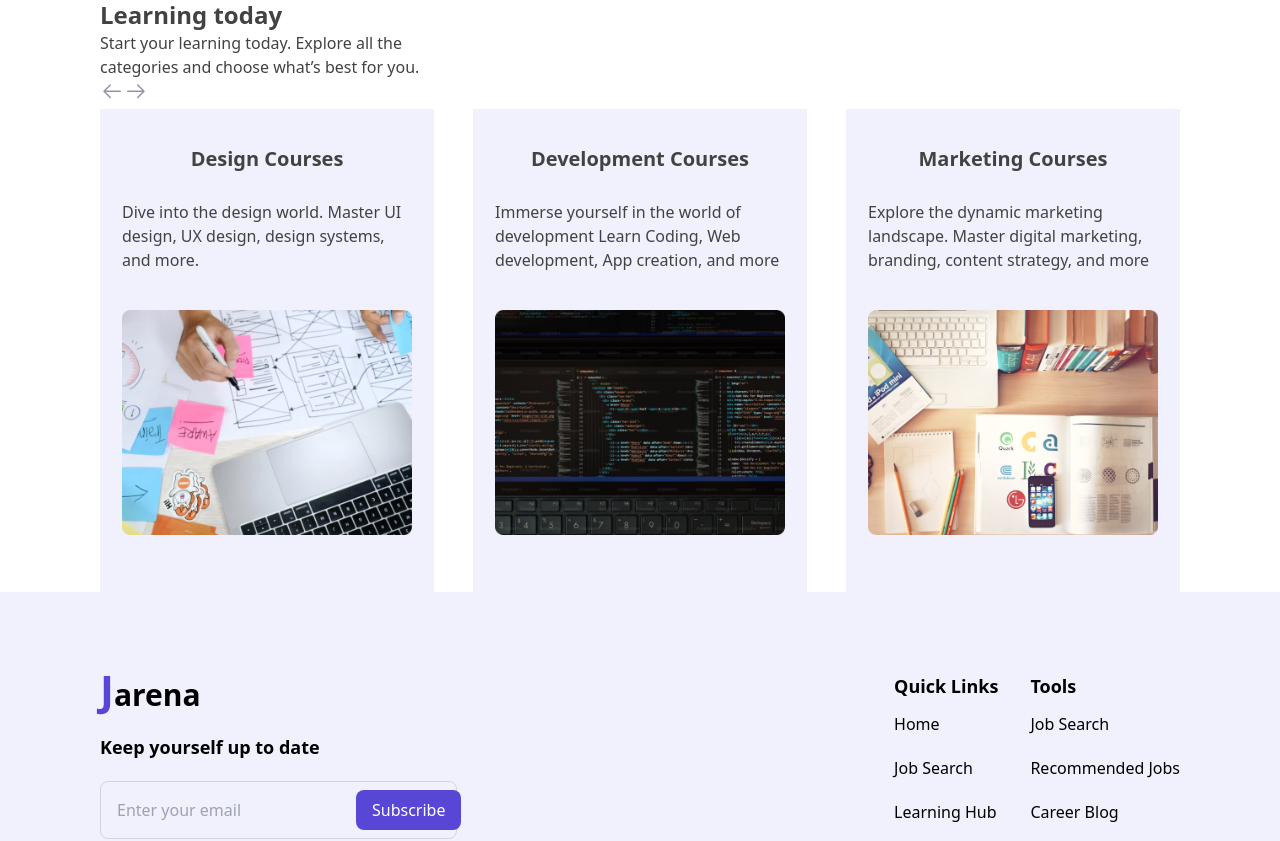
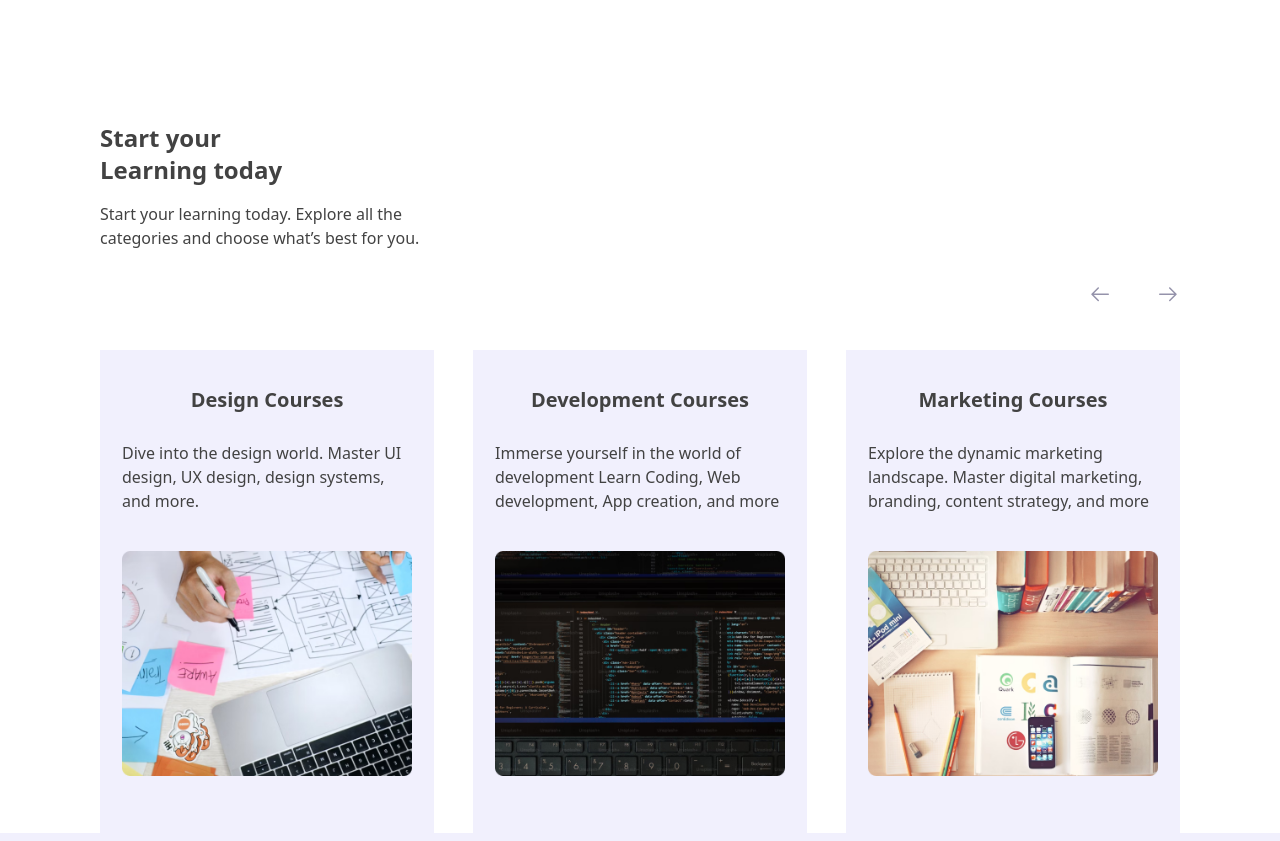
Before and after one commit to SamsonI95/Jarena, a React (Vite) app: page /learning-hub in a window 1280 px wide. Shown: the part 1813-2654 px from the top of the page. Built offline with nearby package versions, Linux system fonts and the light colour scheme.

Commit message:
Learning hub page update

```diff
--- a/src/components/card components/LearningHubCardTwo.jsx
+++ b/src/components/card components/LearningHubCardTwo.jsx
@@ -37,7 +37,7 @@ const LearningHubCardTwo = () => {
   ];
   return (
     <>
-      <div className="md:hidden space-y-3">
+      <div className="md:hidden space-y-3 flex flex-col items-center justify-center mt-6">
         {LearningHubData2.slice(0, 3).map((item, index) => (
           <div
             key={index}
@@ -55,7 +55,7 @@ const LearningHubCardTwo = () => {
       </div>
 
       <div className="hidden md:block">
-        <div className="text-[#9593AB]">
+        <div className="text-[#9593AB] mt-8 mb-11 flex justify-end space-x-11">
           <button className="text-2xl" onClick={prevSlide}>
             <GoArrowLeft />
           </button>
@@ -64,7 +64,21 @@ const LearningHubCardTwo = () => {
           </button>
         </div>
         <div className="overflow-hidden">
-          <div
+          <div className="flex items-center justify-center space-x-[39px]">
+            {displayedSlides.map((item, index) => (
+              <div
+                key={index}
+                className="text-[#424242] bg-[#F1F0FD] w-[387px] h-[483px] pt-[35px] px-[22px]"
+              >
+                <h3 className="text-[20px] font-semibold text-center">
+                  {item.title}
+                </h3>
+                <p className=" mt-[26px] mb-[38px]">{item.details}</p>
+                <img src={item.desktopImage} alt="courses" />
+              </div>
+            ))}
+          </div>
+          {/* <div
             className={`flex items-center justify-center space-x-[39px] transform transition-transform duration-300 ${
               isSliding ? "translate-x-[-100%]" : "translate-x-0"
             }`}
@@ -81,22 +95,8 @@ const LearningHubCardTwo = () => {
                 <img src={item.desktopImage} alt="courses" />
               </div>
             ))}
-          </div>
+          </div> */}
         </div>
-        {/* <div className="flex items-center justify-center space-x-[39px]">
-          {displayedSlides.map((item, index) => (
-            <div
-              key={index}
-              className="text-[#424242] bg-[#F1F0FD] w-[387px] h-[483px] pt-[35px] px-[22px]"
-            >
-              <h3 className="text-[20px] font-semibold text-center">
-                {item.title}
-              </h3>
-              <p className=" mt-[26px] mb-[38px]">{item.details}</p>
-              <img src={item.desktopImage} alt="courses" />
-            </div>
-          ))}
-        </div> */}
       </div>
     </>
   );
--- a/src/components/data/LearningHubData2.json
+++ b/src/components/data/LearningHubData2.json
@@ -36,19 +36,19 @@
     "desktopImage": "public/assets/Lhub2Image3.png"
   },
   {
-    "title": "Design Courses",
+    "title": "BDesign Courses",
     "details": "Dive into the design world. Master UI design, UX design, design systems, and more.",
     "mobileImage": "public/assets/Lhub2Image1s.png",
     "desktopImage": "public/assets/Lhub2Image1.png"
   },
   {
-    "title": "Development Courses",
+    "title": "BDevelopment Courses",
     "details": "Immerse yourself in the world of development Learn Coding, Web development, App creation, and more",
     "mobileImage": "public/assets/Lhub2Image2s.png",
     "desktopImage": "public/assets/Lhub2Image2.png"
   },
   {
-    "title": "Marketing Courses",
+    "title": "BMarketing Courses",
     "details": "Explore the dynamic marketing landscape. Master digital marketing, branding, content strategy, and more",
     "mobileImage": "public/assets/Lhub2Image3s.png",
     "desktopImage": "public/assets/Lhub2Image3.png"
--- a/src/components/pages/LearningHub.jsx
+++ b/src/components/pages/LearningHub.jsx
@@ -83,9 +83,9 @@ const LearningHub = () => {
             </button>
           </div>
         </section>
-        <section className="lg:px-[100px]">
+        <section className="px-9 lg:px-[100px] mt-[40.92px] lg:mt-[155.6px]">
           <div className="text-[#424242]">
-            <h3 className="font-semibold text-[16px] lg:text-2xl w-[120px] lg:w-[200px]">Start your Learning today</h3>
+            <h3 className="font-semibold text-[16px] lg:text-2xl w-[120px] lg:w-[200px] mb-[6px] lg:mb-4">Start your Learning today</h3>
             <p className="text-[10px] lg:text-[16px] w-[180px] lg:w-[376px]">
               Start your learning today. Explore all the categories and choose
               what’s best for you.
```
